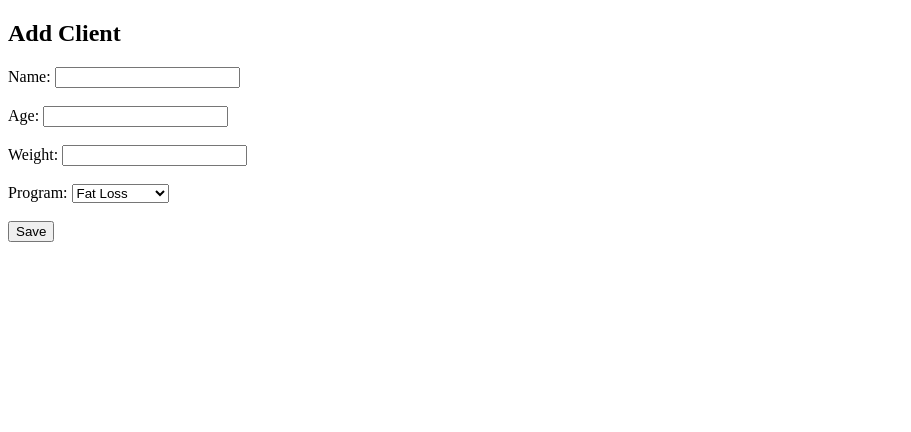
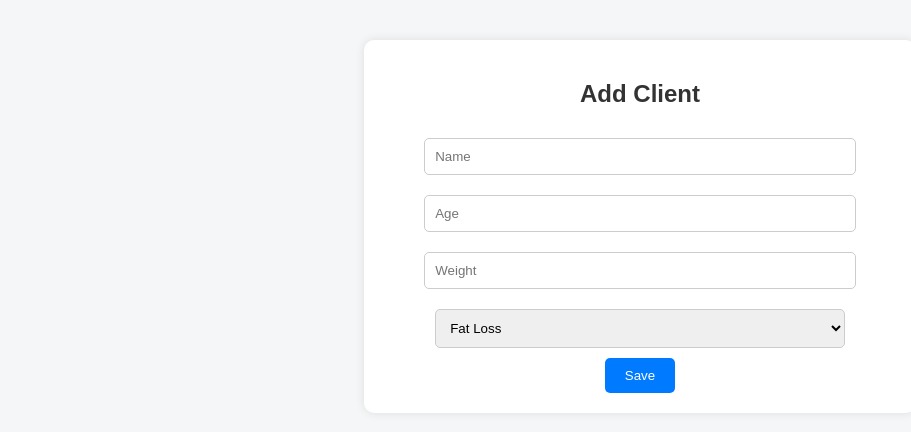
Before and after one commit to MAHALAKSHMI-2024TM9366/aceest-fitness, a Flask app: page /client in a window 1280 px wide. Shown: the top 432 px of the page, without its empty margins (0-911 px from the left). Run offline with Flask 3, Linux system fonts and the light colour scheme.

Commit message:
Added styles

```diff
--- /dev/null
+++ b/static/style.css
@@ -0,0 +1,47 @@
+body {
+    font-family: Arial, sans-serif;
+    background-color: #f4f6f8;
+    text-align: center;
+    margin: 0;
+    padding: 0;
+}
+
+h1, h2 {
+    color: #333;
+}
+
+.container {
+    background: white;
+    padding: 20px;
+    margin: 40px auto;
+    width: 40%;
+    border-radius: 10px;
+    box-shadow: 0 0 10px rgba(0,0,0,0.1);
+}
+
+input, select {
+    padding: 10px;
+    width: 80%;
+    margin: 10px 0;
+    border-radius: 5px;
+    border: 1px solid #ccc;
+}
+
+button {
+    padding: 10px 20px;
+    background-color: #007bff;
+    color: white;
+    border: none;
+    border-radius: 5px;
+    cursor: pointer;
+}
+
+button:hover {
+    background-color: #0056b3;
+}
+
+a {
+    text-decoration: none;
+    color: #007bff;
+    font-weight: bold;
+}
--- a/templates/client.html
+++ b/templates/client.html
@@ -1,26 +1,26 @@
 <!DOCTYPE html>
 <html>
 <head>
+    <link rel="stylesheet" href="{{ url_for('static', filename='style.css') }}">
     <title>Add Client</title>
 </head>
 <body>
-
+    <div class="container">
         <h2>Add Client</h2>
 
         <form method="post">
-    Name: <input type="text" name="name" required><br><br>
-    Age: <input type="number" name="age" required><br><br>
-    Weight: <input type="number" name="weight" required><br><br>
+            <input type="text" name="name" placeholder="Name" required><br>
+            <input type="number" name="age" placeholder="Age" required><br>
+            <input type="number" name="weight" placeholder="Weight" required><br>
 
-    Program:
             <select name="program">
                 <option>Fat Loss</option>
                 <option>Muscle Gain</option>
                 <option>Beginner</option>
-    </select><br><br>
+            </select><br>
 
             <button type="submit">Save</button>
         </form>
-
+    </div>
 </body>
 </html>
```
Also changed, not shown: templates/index.html (+5 -2 lines), templates/summary.html (+10 -11 lines). Lines whose indentation alone changed are shown as unchanged.
